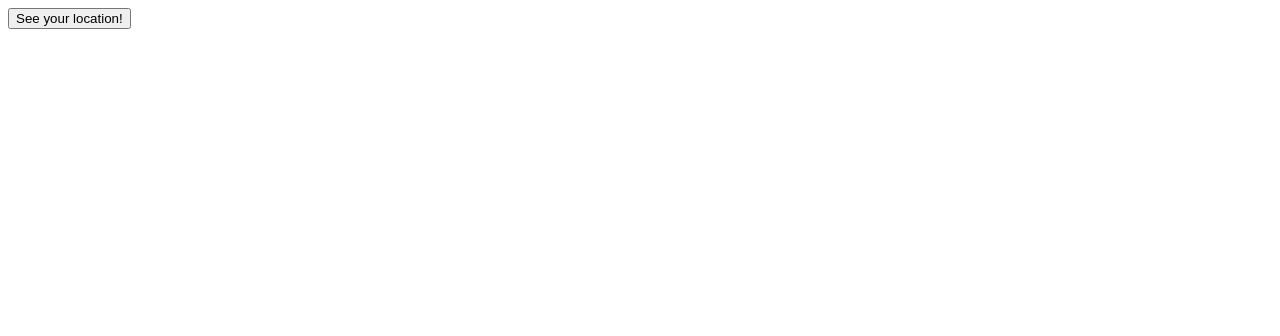
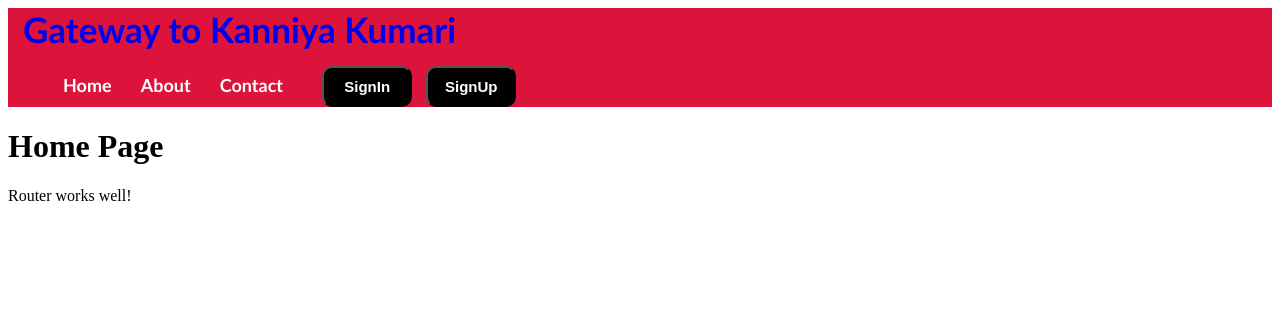
Before and after one commit to Arunachalam-1435/Gateway-to-Kanya-Kumari, a PHP site: page /pages/index.html in a window 1280 px wide. Shown: the top 336 px of the page. Run offline with PHP 8.4, Linux system fonts and the light colour scheme.

Commit message:
Header code inserted

```diff
--- a/app/Core/Database.php
+++ b/app/Core/Database.php
@@ -2,8 +2,6 @@
 namespace App\Core;
 use PDO;
 use PDOException;
-use Dotenv\Dotenv;
-require __DIR__ . '/../../vendor/autoload.php';
 class Database{
     private string $host;
     private string $db_name;
@@ -12,8 +10,6 @@ class Database{
     private ?PDO $pdo = null;
 
     public function __construct(){
-        $dotenv = Dotenv::createImmutable(__DIR__.'/../../');
-        $dotenv->load();
         $this->host = $_ENV['DB_HOST'];
         $this->port = 5432;
         $this->db_name = $_ENV['DB_NAME'];
@@ -23,6 +19,7 @@ class Database{
     public function connect(): PDO{
         if($this->pdo == null){
             try{
+                //var_dump($this->host);
                 $dsn = "pgsql:host=$this->host;port=$this->port;dbname=$this->db_name";
                 $this->pdo = new PDO($dsn, $this->username, $this->password,[
                 PDO::ATTR_ERRMODE => PDO::ERRMODE_EXCEPTION,
--- /dev/null
+++ b/public/components/header.html
@@ -0,0 +1,14 @@
+<nav class="navbar">
+    <div class="navdir">
+        <div class="logo">
+            <a href="#">Gateway to Kanniya Kumari</a>
+        </div>
+        <ul>
+            <li><a href="#">Home</a></li>
+            <li><a href="#About">About</a></li>
+            <li><a href="#Contact">Contact</a></li>
+            <button><a href="/login">SignIn</a></button>
+            <button><a href="/signup">SignUp</a></button>
+        </ul>
+    </div>
+</nav>
--- /dev/null
+++ b/public/css/style.css
@@ -0,0 +1,45 @@
+/*#id {
+    height: 300px;
+    width: 300px;
+}*/
+*{
+    text-decoration: none;
+}
+.navbar{
+    background: crimson;
+    font-family: 'Gill Sans', 'Gill Sans MT', Calibri, 'Trebuchet MS', sans-serif;
+    padding-right: 15px;
+    padding-left: 15px;
+}
+.navdiv{
+    display: flex;
+    align-items: center;
+    justify-content: space-between;
+}
+.logo{
+    font-size: 35px;
+    font-weight: 600;
+    color: white;
+}
+li{
+    list-style: none;
+    display: inline-block;
+}
+li a{
+    color: white;
+    font-size: 18px;
+    font-weight: bold;
+    margin-right: 25px;
+}
+button{
+    background-color: black;
+    margin-left: 10px;
+    border-radius: 10px;
+    padding: 10px;
+    width:90px;
+}
+button a{
+    color: white;
+    font-weight: bold;
+    font-size: 15px;
+}
--- /dev/null
+++ b/public/js/main.js
@@ -0,0 +1,6 @@
+async function loadComponents(id, file){
+    var res = await fetch(file);
+    var html = await res.text();
+    document.getElementById(id).innerHTML = html;
+}
+loadComponents("id1", "/components/header.html");
--- a/public/pages/index.html
+++ b/public/pages/index.html
@@ -3,14 +3,18 @@
 <head>
     <meta charset="UTF-8">
     <meta name="viewport" content="width=device-width, initial-scale=1.0">
-    <link rel="stylesheet" href="../assets/css/style.css">
-    <link rel="stylesheet" href="https://unpkg.com/leaflet@1.9.4/dist/leaflet.css" integrity="sha256-p4NxAoJBhIIN+hmNHrzRCf9tD/miZyoHS5obTRR9BMY=" crossorigin="" />
-    <script src="https://unpkg.com/leaflet@1.9.4/dist/leaflet.js" integrity="sha256-20nQCchB9co0qIjJZRGuk2/Z9VM+kNiyxNV1lvTlZBo=" crossorigin=""></script>
+    <script src="../js/main.js" defer></script>
+    <link rel="stylesheet" href="../css/style.css">
+    <!--link rel="stylesheet" href="https://unpkg.com/leaflet@1.9.4/dist/leaflet.css" integrity="sha256-p4NxAoJBhIIN+hmNHrzRCf9tD/miZyoHS5obTRR9BMY=" crossorigin="" />
+    <script-- src="https://unpkg.com/leaflet@1.9.4/dist/leaflet.js" integrity="sha256-20nQCchB9co0qIjJZRGuk2/Z9VM+kNiyxNV1lvTlZBo=" crossorigin=""></script-->
     <title>Home</title>
 </head>
 <body>
-    <button onclick="getLocation()" id="msg">See your location!</button>
+    <!--button onclick="getLocation()" id="msg">See your location!</!--button>
     <div id="id"></div>
-    <script src="../assets/js/app.js"></script>
+    <script-- src="../assets/js/app.js"></script-->
+    <div id="id1"></div>
+    <h1>Home Page</h1>
+    <p>Router works well!</p>
 </body>
 </html>
```
Also changed, not shown: app/Core/Router.php (+5 -4 lines), public/index.php (+19 -8 lines), public/assets/css/style.css (deleted), public/js/app.js (renamed from public/assets/js/app.js).
